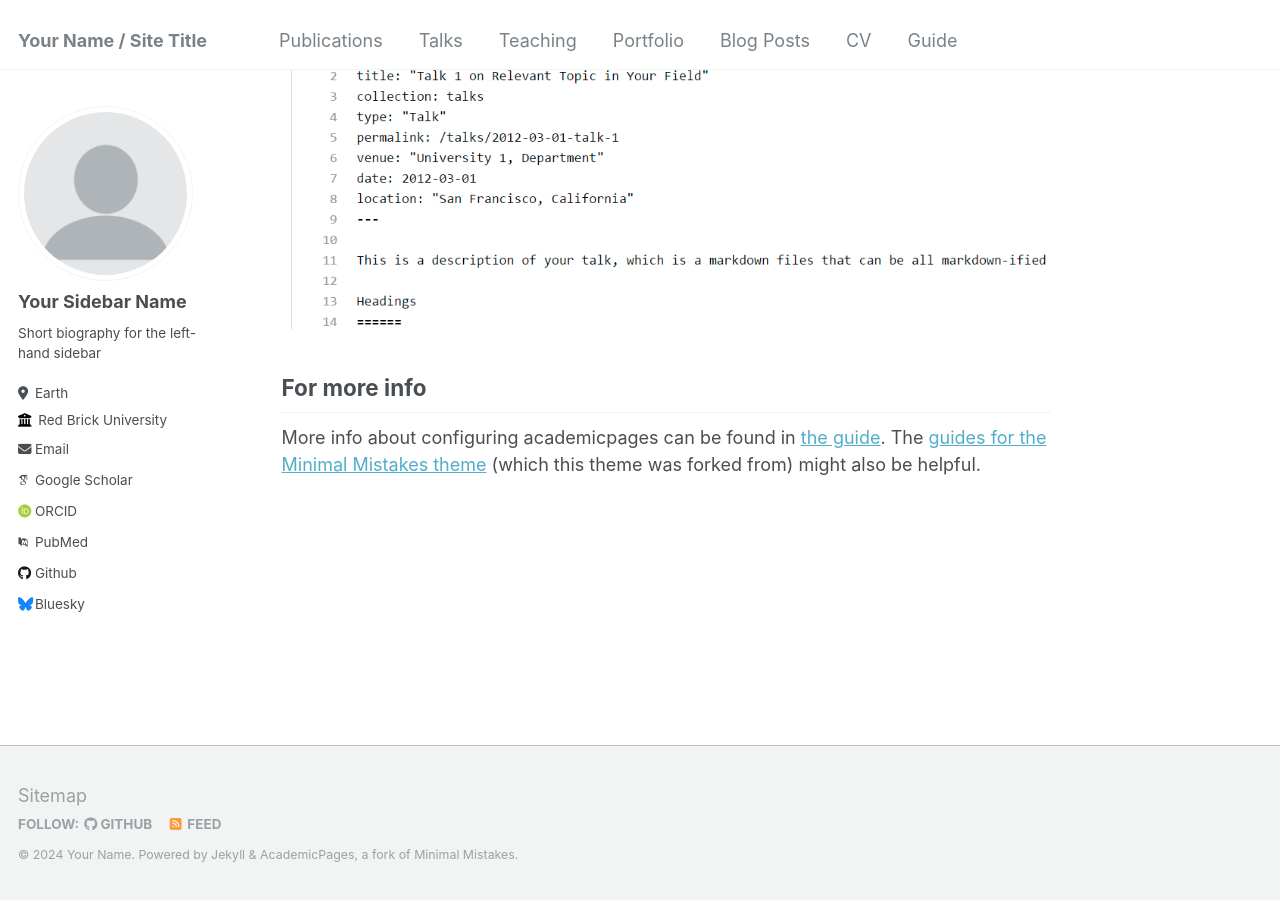
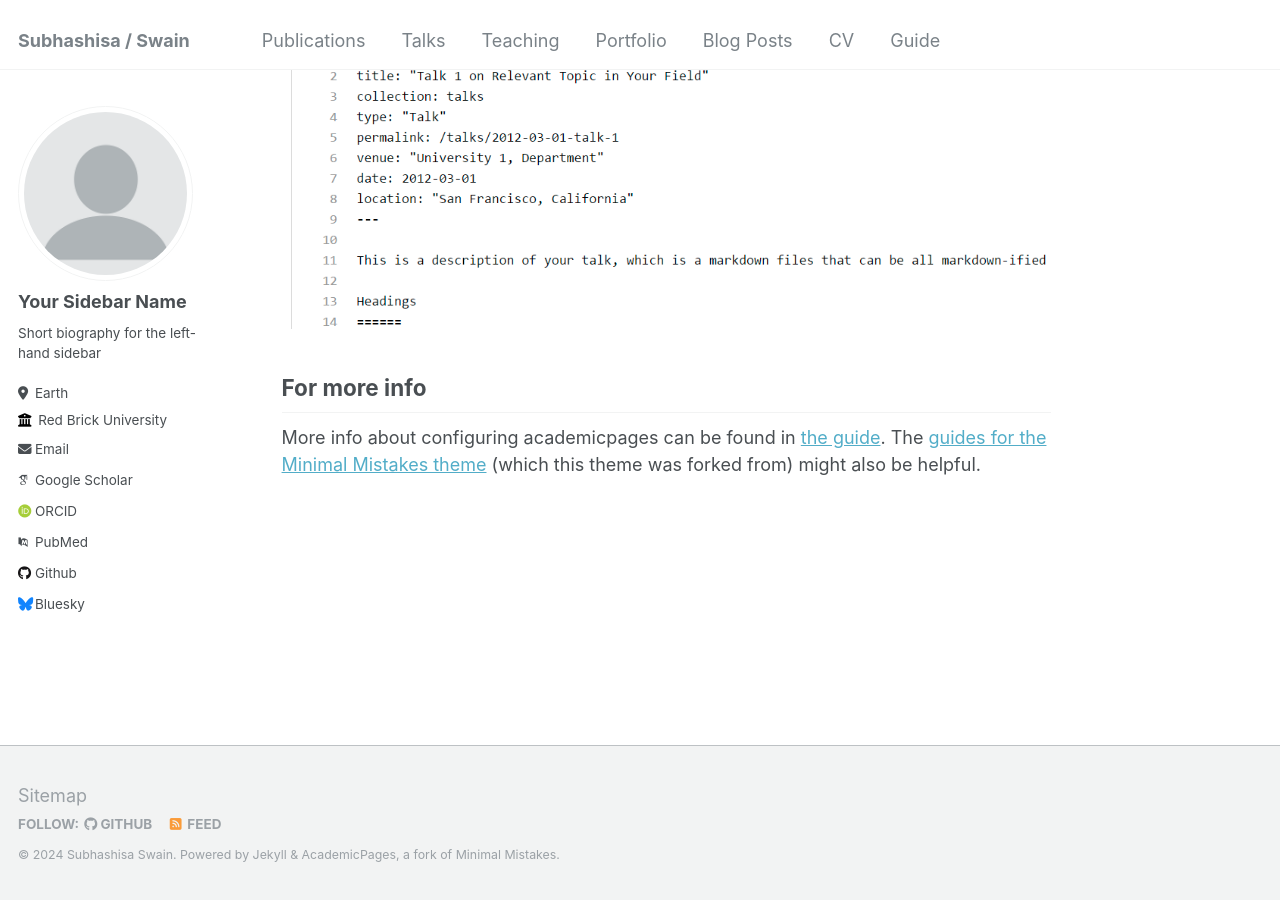
Before and after one commit to Subhashisa/Subhashisa-Swain.github.io, a Jekyll site: the page built from _pages/about.md, in a window 1280 px wide and 900 px high, scrolled down 2660 px. Built offline with Jekyll 4.4.1, drawn with Linux system fonts in a browser that asks for light colours; some web fonts are replaced.

Commit message:
Update _config.yml

```diff
--- a/_config.yml
+++ b/_config.yml
@@ -8,10 +8,10 @@
 
 # Basic Site Settings
 locale                   : "en-US"
-title                    : "Your Name / Site Title"
+title                    : "Subhashisa / Swain"
 title_separator          : "-"
-name                     : &name "Your Name"
-description              : &description "personal description"
+name                     : &name "Subhashisa Swain"
+description              : &description "Physiotherapist, Epidemiologist"
 url                      : https://academicpages.github.io # the base hostname & protocol for your site e.g. "https://mmistakes.github.io"
 baseurl                  : "" # the subpath of your site, e.g. "/blog"
 repository               : "academicpages/academicpages.github.io"
```
